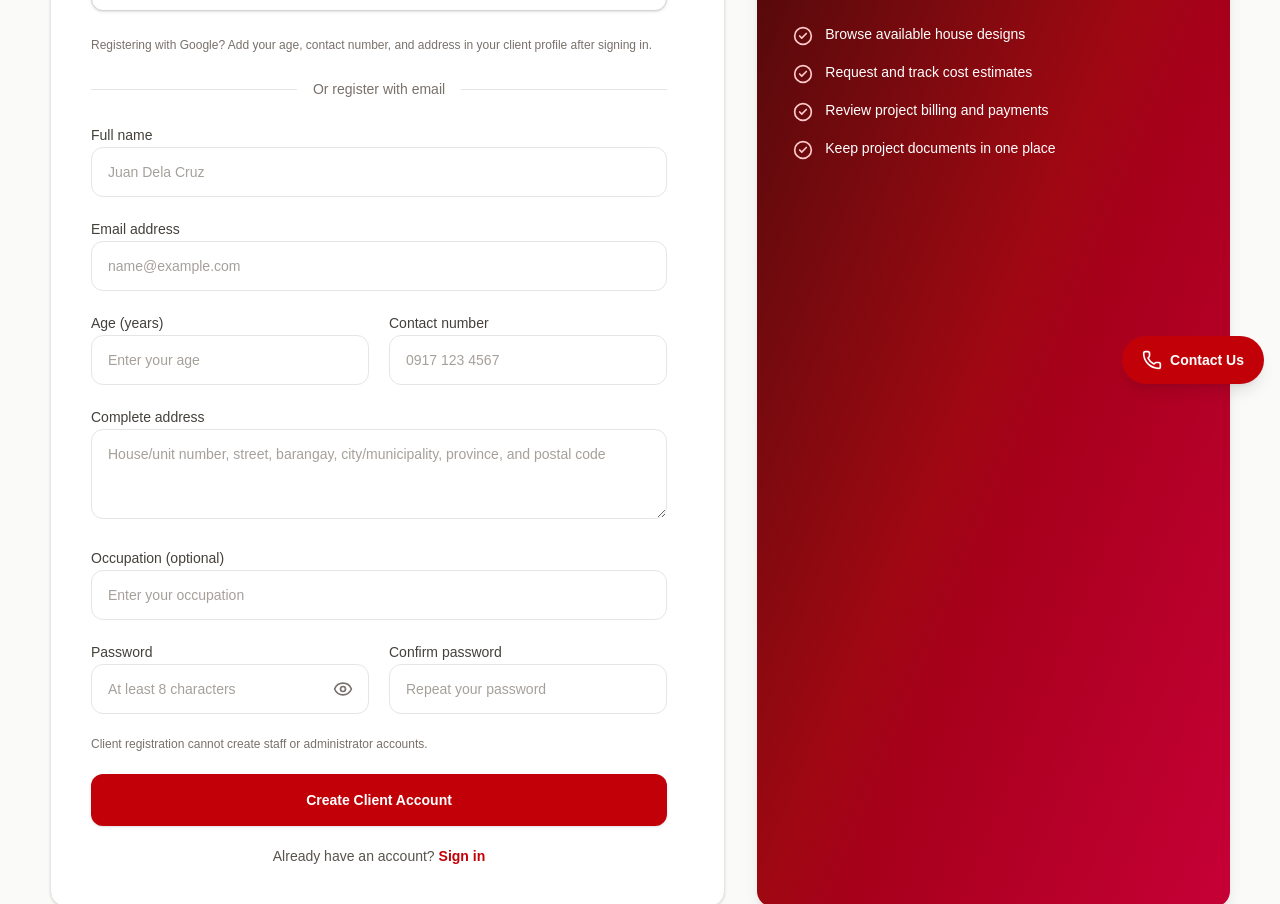
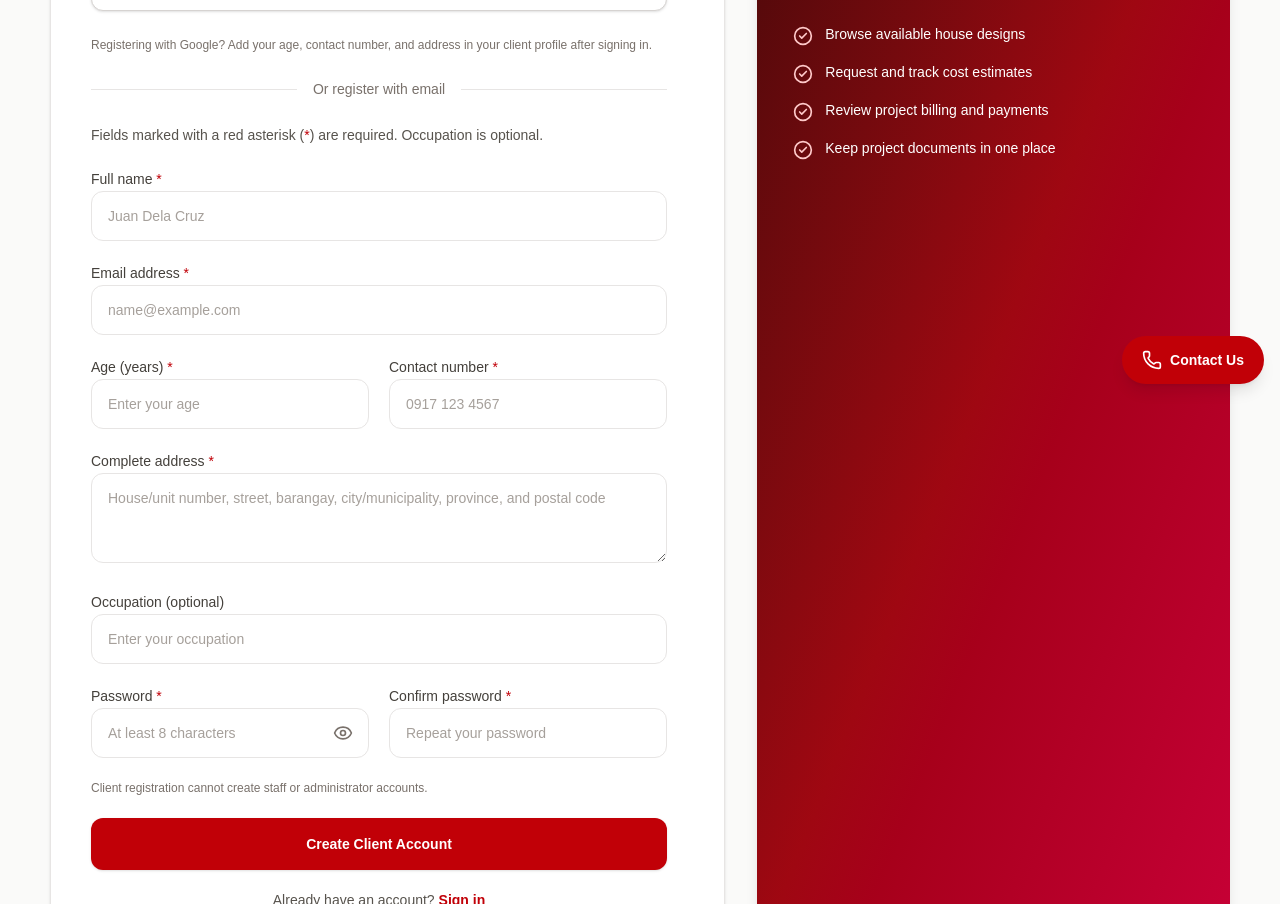
Before and after one commit to catitiraljhon-proGamer/Capstone, a Next.js app: page /register in a window 1280 px wide. Shown: the part 400-1304 px from the top of the page. Built offline with nearby package versions, Linux system fonts and the light colour scheme; no server answers.

Commit message:
Mark required registration fields with red asterisks

```diff
--- a/src/components/ui/client-information-form.tsx
+++ b/src/components/ui/client-information-form.tsx
@@ -1,15 +1,12 @@
 "use client";
 
 import { useState, type FormEvent } from "react";
+import { RequiredIndicator } from "@/components/ui/required-indicator";
 import type { ClientDetails, ClientDto } from "@/types/clients";
 
 export type ClientFormInput = ClientDetails & { name: string; email?: string; password?: string };
 
 const fieldClass = "mt-2 min-h-11 w-full rounded-lg border border-stone-200 bg-white px-3 py-2.5 text-base text-stone-950 outline-none placeholder:text-stone-500 focus:border-red-600 focus:ring-2 focus:ring-red-600/15 read-only:bg-stone-50 sm:text-sm";
-
-function RequiredIndicator() {
-  return <span aria-hidden="true" className="text-red-700">*</span>;
-}
 
 export function ClientInformationForm({ client, creating = false, onSave, onCancel }: {
   client?: ClientDto;
--- a/src/components/ui/register-account.tsx
+++ b/src/components/ui/register-account.tsx
@@ -3,6 +3,7 @@
 import { BackButton } from "@/components/ui/back-button";
 import { BrandLogo } from "@/components/ui/brand-logo";
 import { GoogleAuthButton } from "@/components/ui/google-auth-button";
+import { RequiredIndicator } from "@/components/ui/required-indicator";
 import { CheckCircle2, Eye, EyeOff, HardHat } from "lucide-react";
 import Link from "next/link";
 import { useRouter } from "next/navigation";
@@ -126,12 +127,15 @@ export function RegisterAccountPage({
           </div>
 
           <form className="mt-6 max-w-xl space-y-5" onSubmit={handleSubmit}>
+            <p className="text-sm leading-6 text-stone-600">
+              Fields marked with a red asterisk (<RequiredIndicator />) are required. Occupation is optional.
+            </p>
             <div className="space-y-2">
               <label
                 htmlFor="name"
                 className="text-sm font-medium text-stone-700"
               >
-                Full name
+                Full name <RequiredIndicator />
               </label>
               <input
                 id="name"
@@ -151,7 +155,7 @@ export function RegisterAccountPage({
                 htmlFor="email"
                 className="text-sm font-medium text-stone-700"
               >
-                Email address
+                Email address <RequiredIndicator />
               </label>
               <input
                 id="email"
@@ -168,7 +172,7 @@ export function RegisterAccountPage({
             <div className="grid gap-5 sm:grid-cols-2">
               <div className="space-y-2">
                 <label htmlFor="age" className="text-sm font-medium text-stone-700">
-                  Age (years)
+                  Age (years) <RequiredIndicator />
                 </label>
                 <input
                   id="age"
@@ -185,7 +189,7 @@ export function RegisterAccountPage({
               </div>
               <div className="space-y-2">
                 <label htmlFor="contactNumber" className="text-sm font-medium text-stone-700">
-                  Contact number
+                  Contact number <RequiredIndicator />
                 </label>
                 <input
                   id="contactNumber"
@@ -203,7 +207,7 @@ export function RegisterAccountPage({
 
             <div className="space-y-2">
               <label htmlFor="address" className="text-sm font-medium text-stone-700">
-                Complete address
+                Complete address <RequiredIndicator />
               </label>
               <textarea
                 id="address"
@@ -238,7 +242,7 @@ export function RegisterAccountPage({
                   htmlFor="password"
                   className="text-sm font-medium text-stone-700"
                 >
-                  Password
+                  Password <RequiredIndicator />
                 </label>
                 <div className="relative">
                   <input
@@ -274,7 +278,7 @@ export function RegisterAccountPage({
                   htmlFor="confirmPassword"
                   className="text-sm font-medium text-stone-700"
                 >
-                  Confirm password
+                  Confirm password <RequiredIndicator />
                 </label>
                 <input
                   id="confirmPassword"
--- /dev/null
+++ b/src/components/ui/required-indicator.tsx
@@ -0,0 +1,3 @@
+export function RequiredIndicator() {
+  return <span aria-hidden="true" className="text-red-700">*</span>;
+}
```
